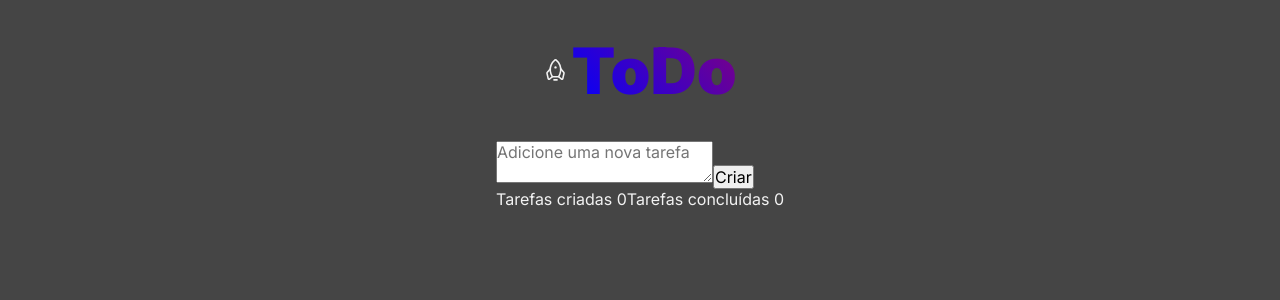
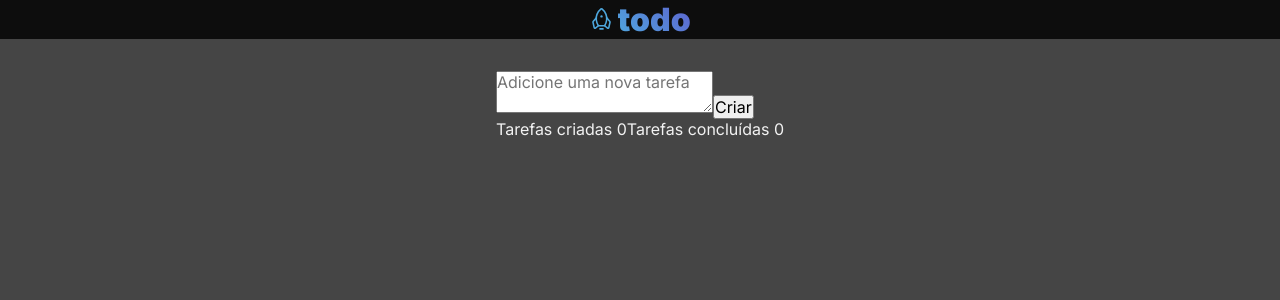
Before and after one commit to caiolemedev/Rocketseat_Desafios_ToDoList, a React (Vite) app in the folder ToDoList/: page / in a window 1280 px wide. Shown: the top 300 px of the page. Built offline with nearby package versions, Linux system fonts and the light colour scheme.

Commit message:
Updated header css
Updated header css

```diff
--- a/ToDoList/src/App.module.css
+++ b/ToDoList/src/App.module.css
@@ -1,8 +1,4 @@
 .wrapper {
-  max-width: 70rem;
-  margin: 2rem auto;
-  padding: 0 1rem;
-
   display: flex;
   gap: 2rem;
   align-items: center;
--- a/ToDoList/src/components/Header.module.css
+++ b/ToDoList/src/components/Header.module.css
@@ -1,13 +1,17 @@
 .header {
+  width: 100%;
+
+  background-color: var(--gray-700);
   display: flex;
   align-items: center;
+  justify-content: center;
   gap: 0.2rem;
 }
 
 .title {
-  font-size: 4em;
+  font-size: 2em;
   font-weight: 900;
-  background: -webkit-linear-gradient(40deg, blue, purple);
+  background: -webkit-linear-gradient(45deg, var(--blue), var(--purple));
   -webkit-background-clip: text;
   -webkit-text-fill-color: transparent;
 }
--- a/ToDoList/src/components/Header.tsx
+++ b/ToDoList/src/components/Header.tsx
@@ -4,8 +4,8 @@ import { Rocket } from 'phosphor-react'
 export function Header () {
   return(
     <div className={styles.header}>
-      <Rocket size={25} />
-      <h1 className={styles.title}>ToDo</h1>
+      <Rocket size={25} color={'var(--blue)'} />
+      <h1 className={styles.title}>todo</h1>
     </div>
   )
 }
```
